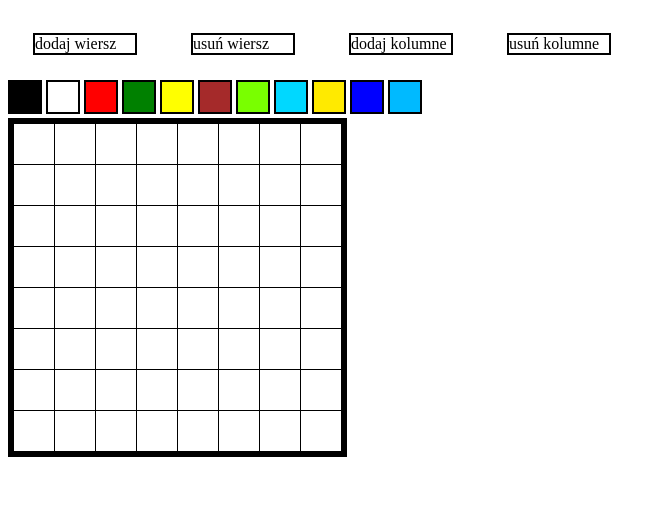
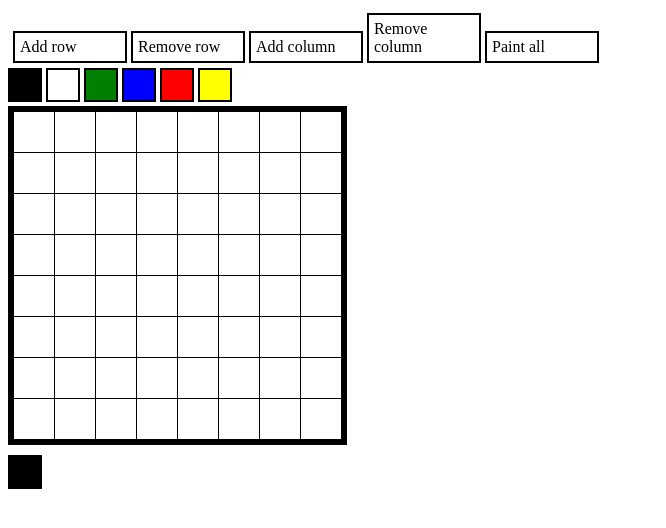
Before and after one commit to Bmaszka/Projects, a PHP site: page / in a window 1280 px wide. Shown: the top 528 px of the page, without its empty margins (0-666 px from the left). Run offline with PHP 8.4, Linux system fonts and the light colour scheme.

Commit message:
PixelArt

```diff
--- a/PixelArt/index.html
+++ b/PixelArt/index.html
@@ -1,37 +1,34 @@
-
-
+<!DOCTYPE html>
+<html lang="pl">
 <head>
    <meta charset="utf-8" />
-	<title>bez nazwy</title>
-	<link rel="stylesheet" type="text/css" href="style.css"/>
+   <title>PixelArt</title>
+   <link rel="stylesheet" type="text/css" href="style.css" />
 </head>
 
 <body onload = "addRowsAtLoad()">
-	<div id="toolbox">
-	<div class="button" onclick="addRow()">dodaj wiersz</div>
-	<div class="button" onclick="removeRow()">usuń wiersz</div>
-	<div class="button" onclick="addColumn()">dodaj kolumne</div>
-	<div class="button" onclick="removeColumn()">usuń kolumne</div>
+   <div id="toolBox">
+         <div class="button" onclick = "addRow()">Add row</div>
+         <div class="button" onclick = "removeRow()">Remove row</div>
+         <div class="button" onclick = "addColumn()">Add column</div>
+         <div class="button" onclick = "removeColumn()">Remove column</div>
+         <div class="button" onclick = "paintAll()">Paint all</div>
    </div>
-	<div id="palette" >
-	<div class="pen" style="background-color:black" onclick ="setPenColor('black')"></div>
-	<div class="pen" style="background-color:white" onclick ="setPenColor('white')"></div>
-	<div class="pen" style="background-color:red" onclick ="setPenColor('red')"></div>
-	<div class="pen" style="background-color:green" onclick ="setPenColor('green')"></div>
-	<div class="pen" style="background-color:yellow" onclick ="setPenColor('yellow')"></div>
-	<div class="pen" style="background-color:brown" onclick ="setPenColor('brown')"></div>
-	<div class="pen" style="background-color:#79FF00" onclick ="setPenColor('#79FF00')"></div>
-    <div class="pen" style="background-color:#00D8FF" onclick ="setPenColor('#00D8FF')"></div>
-    <div class="pen" style="background-color:#FFEA00" onclick ="setPenColor('FFEA00')"></div>
-    <div class="pen" style="background-color:blue" onclick ="setPenColor('blue')"></div>
-    <div class="pen" style="background-color:#00BAFF" onclick ="setPenColor('#00BAFF')"></div>
+   <div id="palette">
+      <div class="pen" style="background-color: black" onclick="setPenColor('black')"></div>
+      <div class="pen" style="background-color: white" onclick="setPenColor('white')"></div>
+       <div class="pen" style="background-color: green" onclick="setPenColor('green')"></div>
+      <div class="pen" style="background-color: blue" onclick="setPenColor('blue')"></div>
+       <div class="pen" style="background-color: red" onclick="setPenColor('red')"></div>
+      <div class="pen" style="background-color: yellow" onclick="setPenColor('yellow')"></div>
    </div>
    <div id="art">
 
 
    </div>
    <div id="track">
-		<div id="currentcolor"></div>
+      <div id ="currentColor"></div>
+      <div id = "debug"></div>
    </div>
 
    <script src="scripts.js"></script>
--- a/PixelArt/scripts.js
+++ b/PixelArt/scripts.js
@@ -1,99 +1,151 @@
 var penColor = "black";
 var isHeader = 0;
-const emptyRow = '<div class="row"></div>';
+const emptyRow =  '<div class="row"></div>';
 const emptyColumn = '<div class="pixel" onclick="setPixelColor(this)"></div>';
+
+
+
+
 
 function setPixelColor(pixel)
 {
-	pixel.style.backgroundColor= penColor;
-
-
+   pixel.style.backgroundColor = penColor;
 }
-
 function setPenColor(pen)
 {
    penColor = pen;
    setCurrentColor(penColor);
 }
-
-function setCurrentColor (color)
-
+function setCurrentColor(color)
 {
-	var currentColor= document.getElementById("currentcolor");
+   var currentColor = document.getElementById("currentColor");
    currentColor.style.backgroundColor = color;
 }
 
 function setText()
 {
-	if (isHeader==0)
+   if (isHeader == 0)
    {
-	document.getElementById("palette").innerHTML = '<h1 id="paletteHeader">Paleta</h1>' + emptyRow;
-     isHeader  = 1;
+      document.getElementById("palette").innerHTML = '<h1 id="paletteHeader">Paleta</h1>' +  document.getElementById("palette").innerHTML;
+      isHeader = 1;
    }
    else
    {
       document.getElementById("paletteHeader").remove();
-	isHeader=0;
+      isHeader = 0;
    }
 }
+
 function addRow()
 {
+
    var rowCollection = document.getElementsByClassName("row");
-		document.getElementById("art").innerHTML = document.getElementById("art").innerHTML + '<div class="row">' + rowCollection[0].innerHTML + '</div>';
+   var rowCounter = rowCollection.length;
+
+   var pixelCollection = document.getElementsByClassName("pixel");
+   var pixelCounter = pixelCollection.length ;
+
+   if (rowCounter <= 0)
+   {
+      countPixelsInRow = 8
    }
+   else
+   {
+      var countPixelsInRow = pixelCounter/rowCounter;
+   }
+
+   document.getElementById("art").innerHTML = document.getElementById("art").innerHTML + emptyRow;
+
+   rowCollection = document.getElementsByClassName("row");
+   //loop for columns inner "row loop"
+   for (j=0;j<countPixelsInRow;j++)
+   {
+         //adding columns for the last added row (actual value of "i" variable)
+         rowCollection[rowCounter].innerHTML = rowCollection[rowCounter].innerHTML + emptyColumn;
+   }
+
+
+}
+
 function removeRow()
 {
    var rowCollection = document.getElementsByClassName("row");
    var count = rowCollection.length;
+   rowCollection[count-1].remove();
 
-		rowCollection[count -1].remove();
 }
 
 function addRowsAtLoad()
 {
-	var i, j;
+   //decalre variables
+   var i,j;
+
+   //loop for rows
    for (i=0; i<8; i++)
    {
+      //adding row
       document.getElementById("art").innerHTML = document.getElementById("art").innerHTML + emptyRow;
 
-		//hetting all rows
+      //getting all rows
       var rowCollection = document.getElementsByClassName("row");
 
-		//loop fo columns
-		for (j=0; j<8;j++)
+      //loop for columns inner "row loop"
+      for (j=0;j<8;j++)
       {
-			//adding columns for the last added row (actual calue of "i" variable")
+            //adding columns for the last added row (actual value of "i" variable)
             rowCollection[i].innerHTML = rowCollection[i].innerHTML + emptyColumn;
       }
    }
+
 }
+
+
 function addColumn()
 {
-	var i, j;
-	//hetting all rows
       var rowCollection = document.getElementsByClassName("row");
       var count = rowCollection.length;
+      for (j=0;j<count;j++)
+      {
+            rowCollection[j].innerHTML = rowCollection[j].innerHTML + emptyColumn;
+      }
 
-	for (i=0; i<count; i++)
+}
+
+
+
+function removeColumn()
 {
-		//adding columns for the last added row (actual calue of "i" variable")
-		rowCollection[i].innerHTML = rowCollection[i].innerHTML + emptyColumn;
+   var rowCollection = document.getElementsByClassName("row");
+   var rowCounter = rowCollection.length;
+
+   var columnCollection = document.getElementsByClassName("pixel");
+   var pixelCounter = columnCollection.length ;
+
+   if(rowCounter>0 && pixelCounter>0)
+   {
+      var countColumnsInRow = pixelCounter/rowCounter;
+      for(i=(rowCounter-1);i>(-1);i--)
+      {
+         var index =((i+1)*countColumnsInRow)-1
+         columnCollection[index].remove();
 
       }
    }
-function removeColumn()
-{
-	var i, j;
-	//hetting all rows
-	var rowCollection = document.getElementsByClassName("row");
-	var rowCounter = rowCollection.length;
+   columnCollection = document.getElementsByClassName("pixel");
+   pixelCounter = columnCollection.length ;
 
-	var rowCollection = document.getElementsByClassName("pixel");
-	var pixelCounter = rowCollection.length;
-	if (rowCounter>0)
-
-	{
-	var countColumnsInRow = pixelCounter/rowCounter
 }
 
+
+function paintAll()
+{
+	var pixel
+    var pixelCollection = document.getElementsByClassName("pixel");
+	var count = pixelCollection.length;
+
+	for (j=0; j<count;j++)
+	{
+		pixel = pixelCollection[j];
+		setPixelColor(pixel);
 	}
+}
--- a/PixelArt/style.css
+++ b/PixelArt/style.css
@@ -2,46 +2,48 @@
 {
    display:table;
    border-spacing: 1px;
-	background-color: black;
+   background-color : black;
    border: 5px solid black;
-
 }
 
 .row
 {
-	display:table-row;
+   display: table-row;
 }
 
 .pixel
 {
    display:table-cell;
-	width:40px;
-	height:40px;
-	background-color:white;
+   width: 40px ;
+   height: 40px;
+   background-color: white;
 }
 
 .pen
 {
-	display:inline-block;
-	width:30px;
-	height:30px;
+   display: inline-block;
+   width: 30px ;
+   height: 30px;
    border: 2px solid black;
 }
+#currentColor
+{
+   margin: 10px 0px  0px 0px;
+   display: inline-block;
+   width: 30px ;
+   height: 30px;
+   border: 2px solid black;
+   background-color: black;
 
-#currentcolor
-{
-	margin:25px 0px 0px 0px;
-	display:inline-block;
-	width:30px;
-	height:30px;
-	border:2px solid block;
-	background-color:white;
 }
 .button
 {
-	display:inline-block;
-	width:100px;
-	height:18px;
+   display: inline-block;
+   width: 100px ;
+   padding:5px;
    border: 2px solid black;
-	margin: 25 25 25 25;
 }
+#toolBox
+{
+   padding: 5px;
+}
```
Lines whose indentation alone changed are shown as unchanged.
